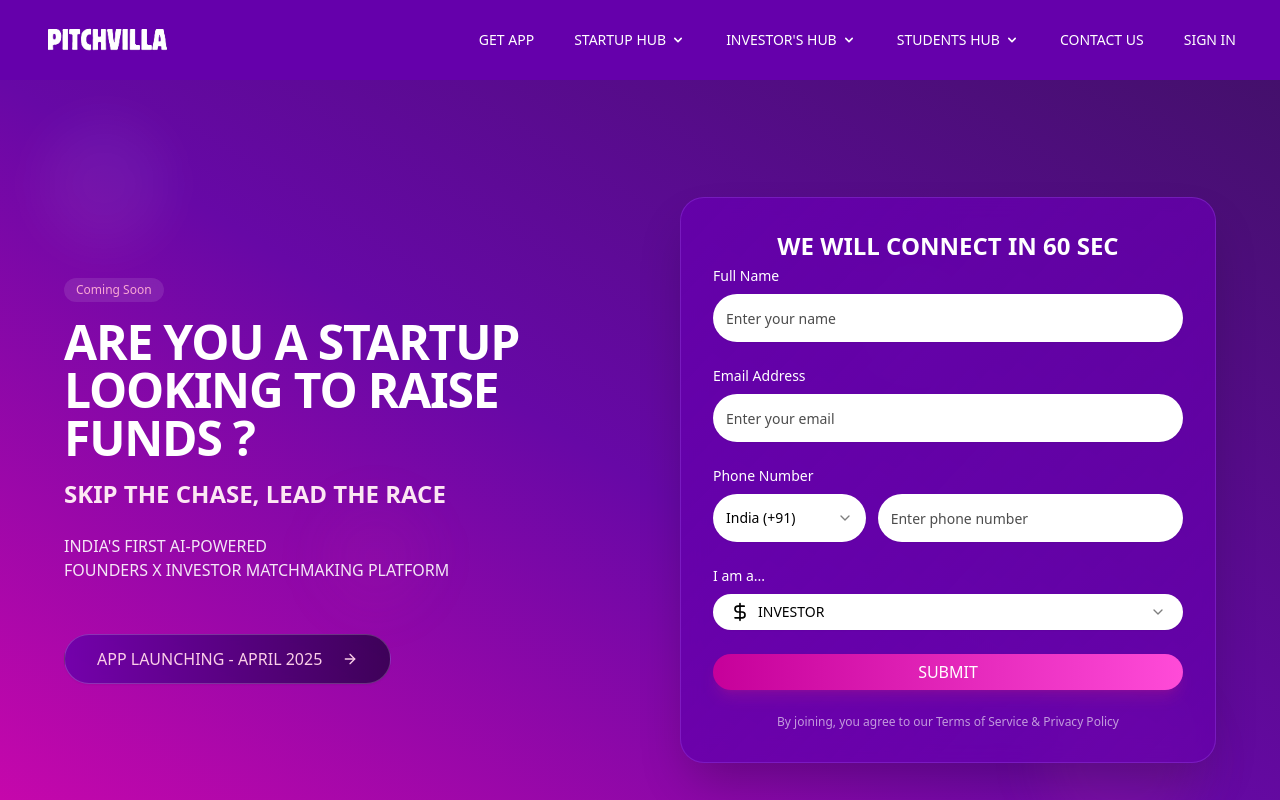
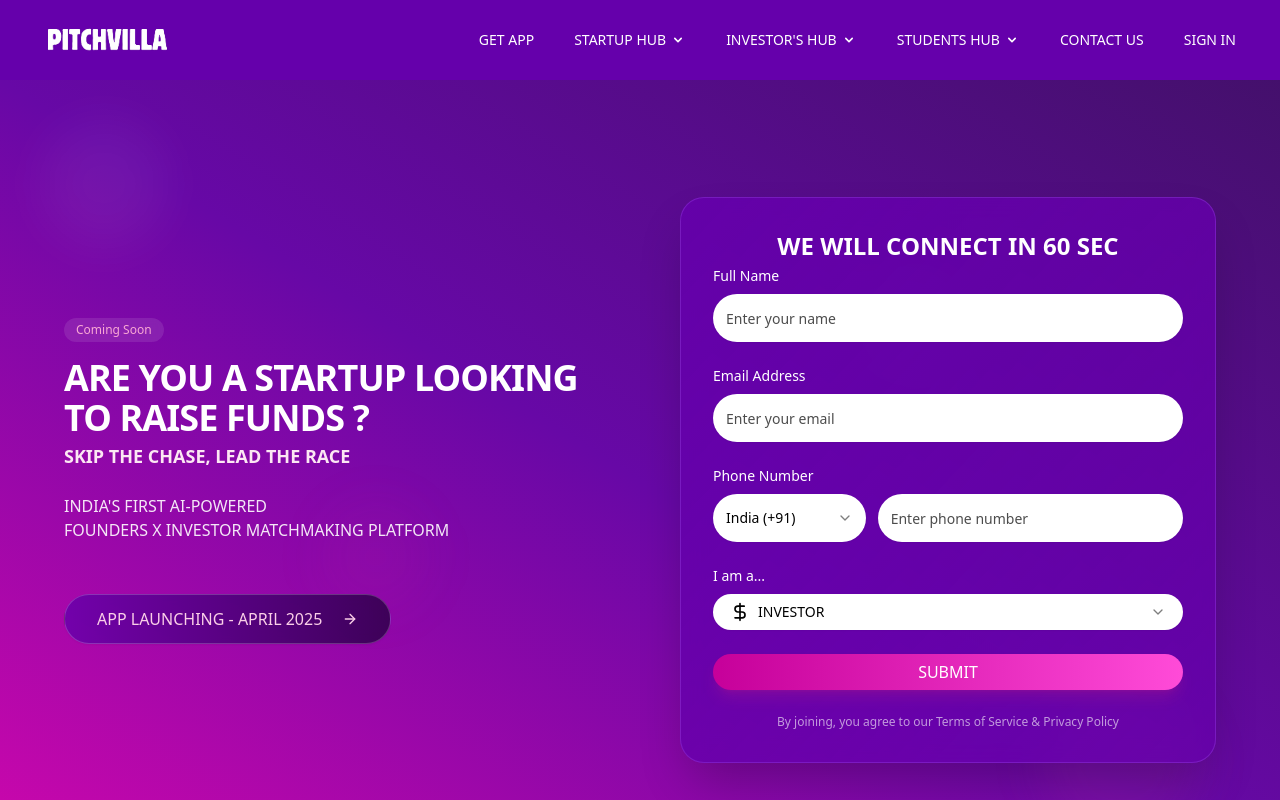
Before and after one commit to darshit890/pitchvilla-landing-page, a Next.js app: page / in a window 1280 px wide. Shown: the top 800 px of the page. Built offline with nearby package versions, Linux system fonts and the light colour scheme.

Commit message:
Update Hero.tsx

```diff
--- a/src/components/Hero.tsx
+++ b/src/components/Hero.tsx
@@ -111,12 +111,12 @@
               <div className="inline-block px-3 py-1 bg-white/10 backdrop-blur-sm rounded-full text-pink-300 text-xs font-medium mb-4">
                 Coming Soon
               </div>
-              <h1 className="text-3xl sm:text-4xl md:text-5xl lg:text-5xl text-white font-bold leading-tight tracking-tight mb-4">
-                ARE YOU A STARTUP
+              <h1 className="text-3xl sm:text-4xl md:text-5xl lg:text-4xl text-white font-bold leading-tight tracking-tight mb-1">
+                ARE YOU A STARTUP LOOKING
                 <br />
-                LOOKING TO RAISE FUNDS&nbsp;?
+                   TO RAISE FUNDS&nbsp;?
               </h1>
-              <p className="text-base sm:text-lg md:text-2xl text-pink-100 leading-relaxed font-semibold mb-6">
+              <p className="text-base sm:text-lg md:text-0xl text-pink-100 leading-relaxed font-semibold mb-6">
                 SKIP THE CHASE,&nbsp;
                 <br className="sm:hidden" />
                  LEAD THE RACE
```
